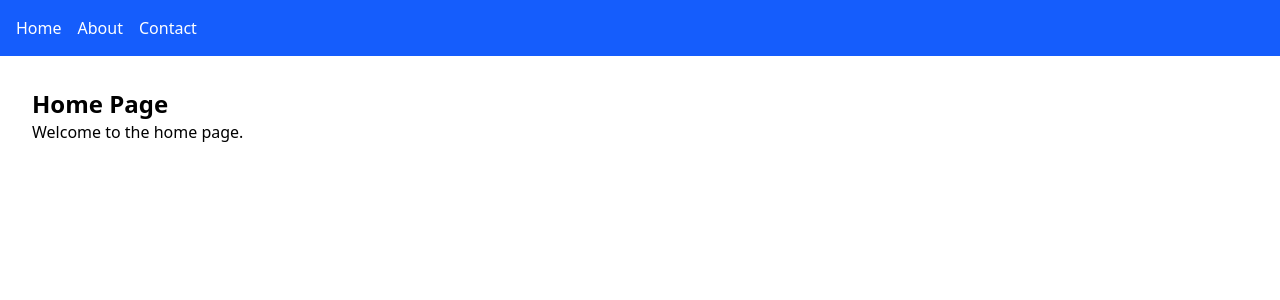
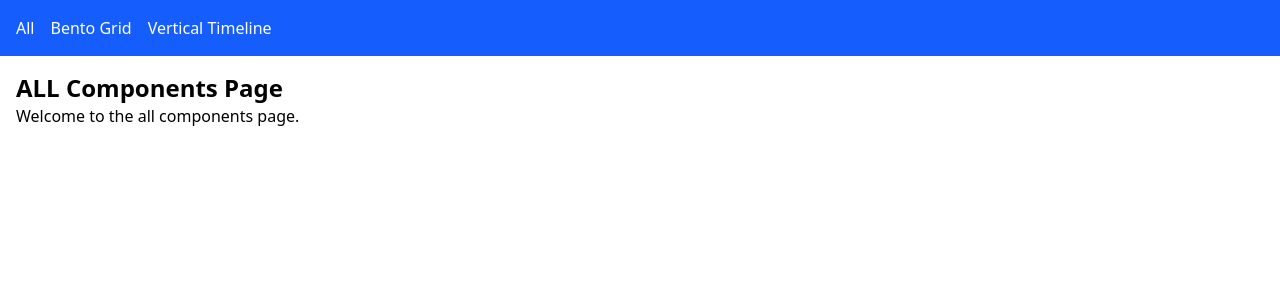
Before and after one commit to riyamehtaatwork/ui, a React app: page / in a window 1280 px wide. Shown: the top 300 px of the page. Built offline with nearby package versions, Linux system fonts and the light colour scheme; the HTML template or start-up script is replaced by a standard one.

Commit message:
basic structure

```diff
--- a/src/App.jsx
+++ b/src/App.jsx
@@ -1,32 +1,17 @@
 import React from "react";
 import ReactDOM from "react-dom/client";
-import { BrowserRouter, Routes, Route, Link } from "react-router-dom";
-
-import Home from "./pages/Home";
-import About from "./pages/About";
-import Contact from "./pages/Contact";
-
+import { BrowserRouter, Routes, Route } from "react-router-dom";
+import AllComponentsPage from "./pages/AllComponentsPage";
+import BentoGridPage from "./pages/BentoGridPage";
+import VerticalTimelinePage from "./pages/VerticalTimelinePage";
 const App = () => {
   return (
     <BrowserRouter>
-      <nav className="bg-blue-600 text-white p-4 flex space-x-4">
-        <Link to="/" className="hover:underline">
-          Home
-        </Link>
-        <Link to="/about" className="hover:underline">
-          About
-        </Link>
-        <Link to="/contact" className="hover:underline">
-          Contact
-        </Link>
-      </nav>
-      <main className="p-4">
-        <Routes>
-          <Route path="/" element={<Home />} />
-          <Route path="/about" element={<About />} />
-          <Route path="/contact" element={<Contact />} />
-        </Routes>
-      </main>
+      <Routes>
+        <Route path="/" element={<AllComponentsPage />} />
+        <Route path="/bento-grid" element={<BentoGridPage />} />
+        <Route path="/vertical-timeline" element={<VerticalTimelinePage />} />
+      </Routes>
     </BrowserRouter>
   );
 };
--- a/src/pages/About.jsx
+++ /dev/null
@@ -1,8 +0,0 @@
-export default function About() {
-  return (
-    <div className="p-4">
-      <h1 className="text-2xl font-bold">About Page</h1>
-      <p>Welcome to the About page.</p>
-    </div>
-  );
-}
--- /dev/null
+++ b/src/pages/AllComponentsPage.jsx
@@ -0,0 +1,12 @@
+import Navbar from "../ui/Navbar";
+export default function AllComponentsPage() {
+  return (
+    <>
+      <Navbar />
+      <div className="p-4">
+        <h1 className="text-2xl font-bold">ALL Components Page</h1>
+        <p>Welcome to the all components page.</p>
+      </div>
+    </>
+  );
+}
--- /dev/null
+++ b/src/pages/BentoGridPage.jsx
@@ -0,0 +1,8 @@
+export default function BentoGridPage() {
+  return (
+    <div className="p-4">
+      <h1 className="text-2xl font-bold">Bento grid Page</h1>
+      <p>Welcome to the Bento grid page.</p>
+    </div>
+  );
+}
--- a/src/pages/Contact.jsx
+++ /dev/null
@@ -1,8 +0,0 @@
-export default function Contact() {
-  return (
-    <div className="p-4">
-      <h1 className="text-2xl font-bold">Contact Page</h1>
-      <p>Welcome to the Contact page.</p>
-    </div>
-  );
-}
--- a/src/pages/Home.jsx
+++ /dev/null
@@ -1,8 +0,0 @@
-export default function Home() {
-  return (
-    <div className="p-4">
-      <h1 className="text-2xl font-bold">Home Page</h1>
-      <p>Welcome to the home page.</p>
-    </div>
-  );
-}
--- /dev/null
+++ b/src/pages/VerticalTimelinePage.jsx
@@ -0,0 +1,8 @@
+export default function VerticalTimelinePage() {
+  return (
+    <div className="p-4">
+      <h1 className="text-2xl font-bold">Vertical Timeline Page</h1>
+      <p>Welcome to the Vertical Timeline page.</p>
+    </div>
+  );
+}
--- /dev/null
+++ b/src/ui/Navbar.jsx
@@ -0,0 +1,23 @@
+import React from "react";
+import { Link } from "react-router-dom";
+
+const Navbar = () => {
+  return (
+    <div>
+      {" "}
+      <nav className="bg-blue-600 text-white p-4 flex space-x-4">
+        <Link to="/" className="hover:underline">
+          All
+        </Link>
+        <Link to="/bento-grid" className="hover:underline">
+          Bento Grid
+        </Link>
+        <Link to="/vertical-timeline" className="hover:underline">
+          Vertical Timeline
+        </Link>
+      </nav>
+    </div>
+  );
+};
+
+export default Navbar;
```
